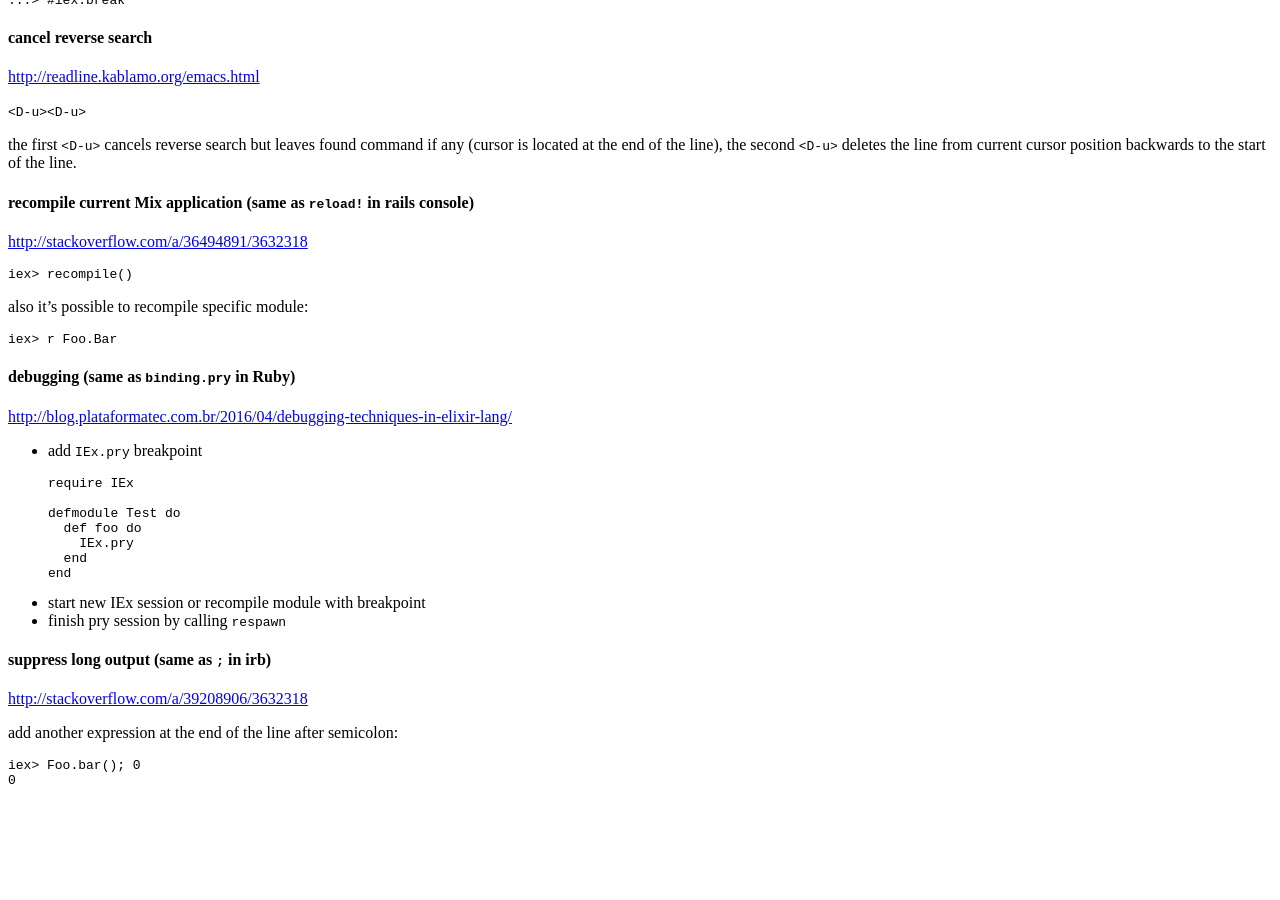
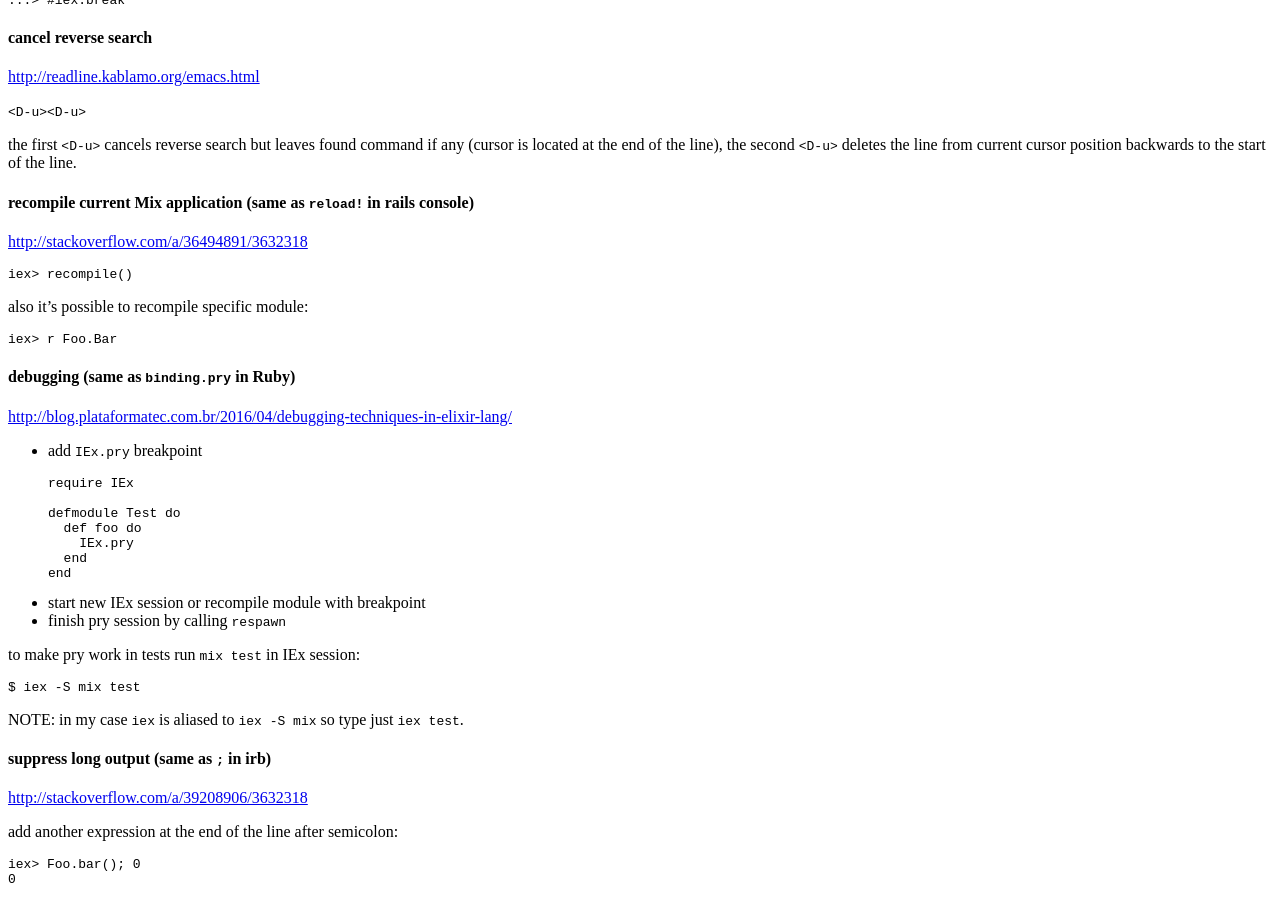
Before and after one commit to tap349/tap349.github.io, a Jekyll site: the page built from _posts/2017-05-21-elixir-tips.md, in a window 1280 px wide and 900 px high, scrolled down 1345 px. Built offline with Jekyll 4.4.1, drawn with Linux system fonts in a browser that asks for light colours; before the commit the page ends 2146 px from its top, so only the background shows below that.

Commit message:
update 2017-05-27_16:44:25

````diff
--- a/_posts/2017-05-21-elixir-tips.md
+++ b/_posts/2017-05-21-elixir-tips.md
@@ -125,6 +125,14 @@ iex> r Foo.Bar
 - start new IEx session or recompile module with breakpoint
 - finish pry session by calling `respawn`
 
+to make pry work in tests run `mix test` in IEx session:
+
+```sh
+$ iex -S mix test
+```
+
+NOTE: in my case `iex` is aliased to `iex -S mix` so type just `iex test`.
+
 #### suppress long output (same as `;` in irb)
 
 <http://stackoverflow.com/a/39208906/3632318>
````
